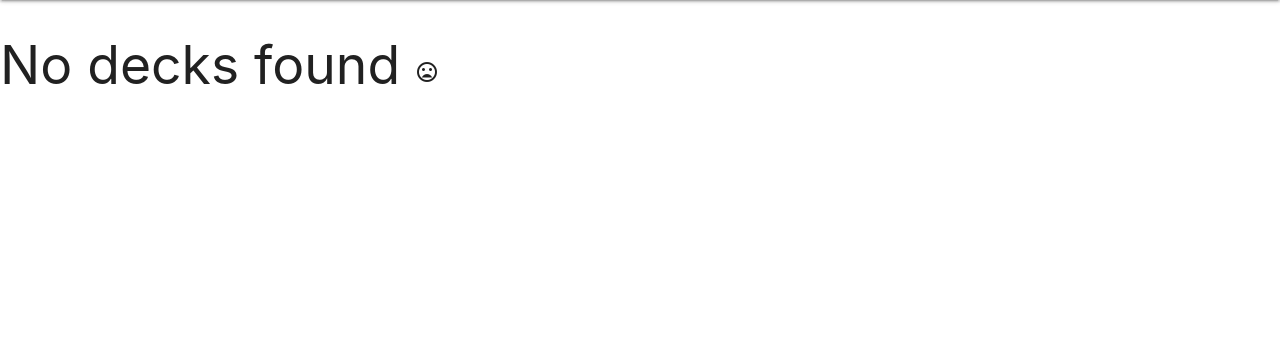
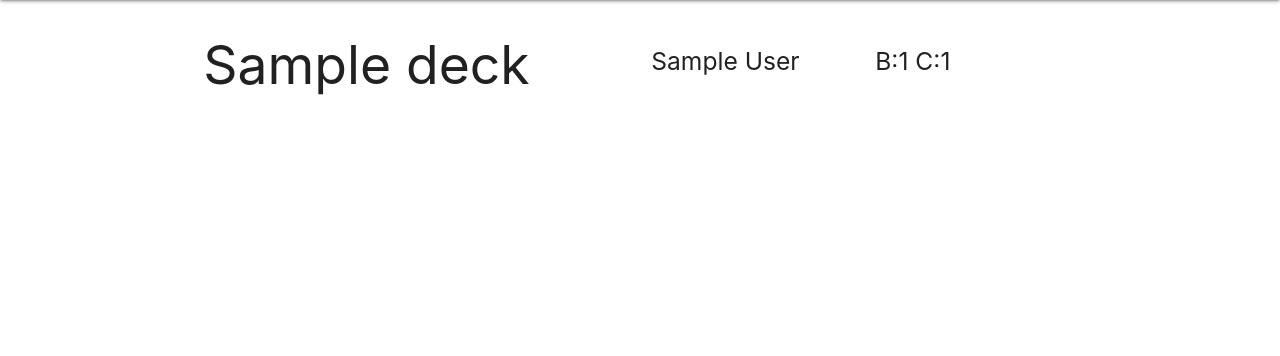
Before and after one commit to muskanmahajan37/card-against-ourselves, a Django app: page /decks in a window 1280 px wide. Shown: the part 64-420 px from the top of the page. Run offline with Django 3.2, Linux system fonts and the light colour scheme; tables that the repository leaves empty hold one stand-in row (values such as "Sample post").

Commit message:
Made views for decks

```diff
--- a/cards/decks/views.py
+++ b/cards/decks/views.py
@@ -1,9 +1,18 @@
 from django.shortcuts import render
 
 # Create your views here.
+
+from .models import Deck, WhiteCard, BlackCard
 
 def creator(request):
     return render(request, 'decks/creator.html')
 
 def decks(request):
-    return render(request, 'decks/decks.html')
+
+    decks = Deck.objects.all()
+
+    context = {
+        'decks': decks
+    }
+
+    return render(request, 'decks/decks.html', context)
--- a/cards/templates/decks/decks.html
+++ b/cards/templates/decks/decks.html
@@ -3,7 +3,15 @@
 {% block content %}
 
 {% if decks %}
-
+    <div class="container">
+        <div class="row valign-wrapper">
+            {% for deck in decks %}
+                <h2 class="col s6">{{ deck.name }}</h2>
+                <h5 class="col s3">{{ deck.author }}</h5>
+                <h5 class="col s3">B:{{ deck.white_cards.count }} C:{{ deck.black_cards.count }}</h5>
+            {% endfor %}
+        </div>
+    </div>
 {% else %}
 <h2>No decks found  <i class="material-icons">mood_bad</i></h2>
 {% endif %}
```
